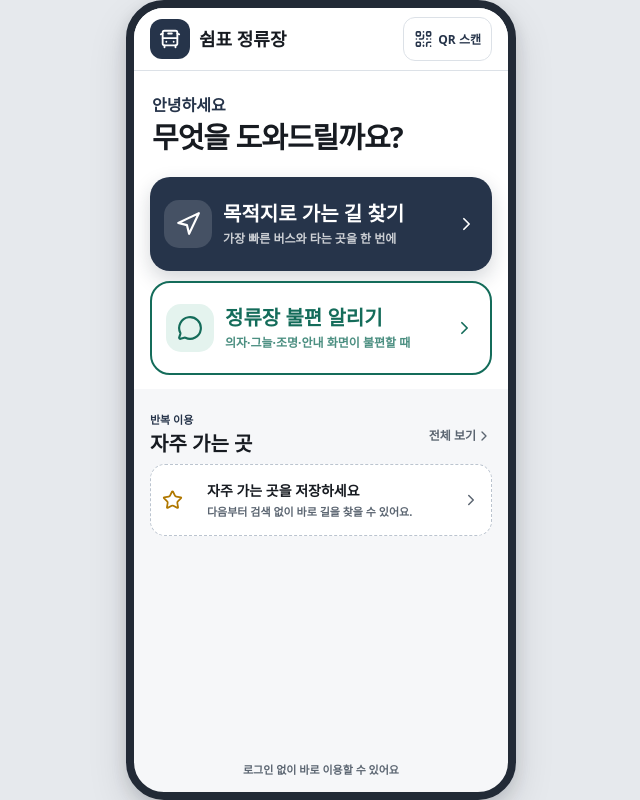
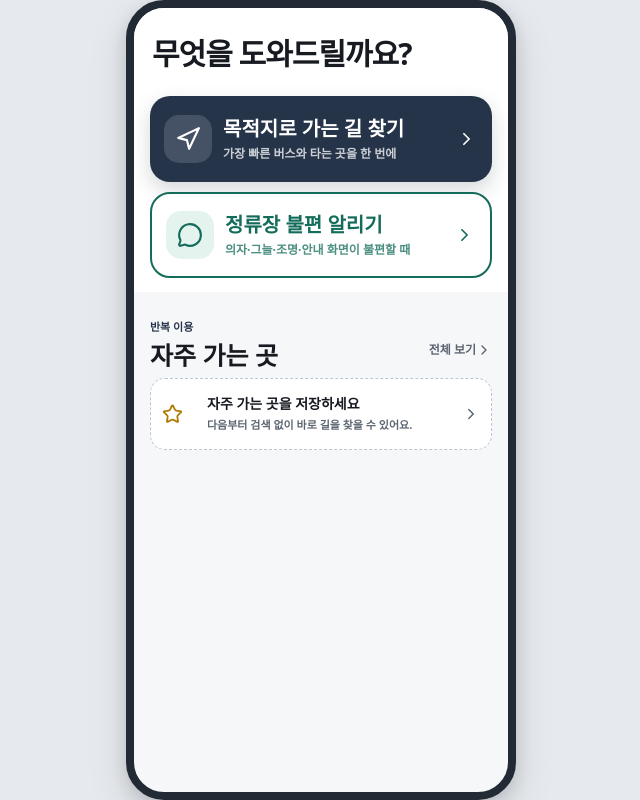
Before and after one commit to less82/Chuncheon_shimpyo, a React (Vite) app in the folder app/: page / in a window 1280 px wide. Shown: the whole page, without its empty margins (319-959 px from the left). Built offline with nearby package versions, Linux system fonts and the light colour scheme.

Commit message:
fix(app): 불필요한 메인 안내 제거와 즐겨찾기 확대

```diff
--- a/app/src/features/citizen/CitizenHome.css
+++ b/app/src/features/citizen/CitizenHome.css
@@ -6,11 +6,10 @@
 .apphome__brand b { font-size: 18px; }
 .apphome__bar > button { display: inline-flex; min-height: 44px; padding: 0 10px; align-items: center; gap: 5px; border: 1px solid var(--border); border-radius: 12px; background: white; color: var(--brand); font-size: 12px; font-weight: 800; }
 .apphome__bar > button svg { width: 19px; }
-.apphome__intro { flex: 0 0 auto; padding: 22px 18px 14px; background: white; }
-.apphome__intro p { margin-bottom: 3px; color: var(--brand); font-size: 16px; font-weight: 800; }
-.apphome__intro h1 { font-size: 29px; letter-spacing: -1px; }
+.apphome__intro { flex: 0 0 auto; padding: 28px 18px 16px; background: white; }
+.apphome__intro h1 { font-size: 30px; letter-spacing: -1px; }
 .apphome__tasks { display: grid; flex: 0 0 auto; gap: 10px; padding: 8px 16px 14px; background: white; }
-.apphome-task { display: grid; grid-template-columns: 48px minmax(0, 1fr) 22px; min-height: 94px; padding: 13px 14px; align-items: center; gap: 11px; border-radius: 20px; text-decoration: none; }
+.apphome-task { display: grid; grid-template-columns: 48px minmax(0, 1fr) 22px; min-height: 86px; padding: 12px 14px; align-items: center; gap: 11px; border-radius: 20px; text-decoration: none; }
 .apphome-task--route { background: var(--brand); color: white; box-shadow: 0 8px 20px rgba(24, 35, 52, .18); }
 .apphome-task--report { border: 2px solid var(--yes); background: white; color: var(--yes); }
 .apphome-task__icon { display: grid; width: 48px; height: 48px; place-items: center; border-radius: 15px; background: rgba(255,255,255,.14); }
@@ -20,29 +19,30 @@
 .apphome-task__copy strong { font-size: 20px; line-height: 1.25; word-break: keep-all; }
 .apphome-task__copy small { margin-top: 5px; color: inherit; font-size: 12px; font-weight: 700; line-height: 1.35; opacity: .76; word-break: keep-all; }
 .apphome-task > svg { width: 21px; }
-.apphome__saved { flex: 0 0 auto; padding: 14px 16px 10px; }
+.apphome__saved { flex: 1 1 auto; min-height: 0; padding: 18px 16px 14px; }
 .apphome__saved > header { display: flex; align-items: end; justify-content: space-between; gap: 10px; }
 .apphome__saved > header span { color: var(--brand); font-size: 11px; font-weight: 800; }
-.apphome__saved h2 { margin-top: 1px; font-size: 20px; }
+.apphome__saved h2 { margin-top: 1px; font-size: 25px; }
 .apphome__saved > header > a { display: inline-flex; min-height: 40px; align-items: center; color: var(--ink-muted); font-size: 12px; font-weight: 800; text-decoration: none; }
 .apphome__saved > header > a svg { width: 16px; }
-.apphome__saved-list { display: grid; grid-template-columns: 1fr 1fr; gap: 8px; margin-top: 8px; }
-.apphome-favorite { display: flex; min-width: 0; min-height: 112px; padding: 10px; flex-direction: column; border: 1px solid var(--border); border-radius: 15px; background: white; color: var(--ink); text-decoration: none; box-shadow: 0 3px 10px rgba(24, 35, 52, .05); }
+.apphome__saved-list { display: grid; grid-template-columns: 1fr; gap: 10px; margin-top: 10px; }
+.apphome-favorite { display: grid; min-width: 0; min-height: 114px; padding: 13px 14px; grid-template-columns: minmax(0, 1fr) auto; grid-template-rows: auto auto auto; align-items: center; gap: 4px 12px; border: 1px solid var(--border); border-radius: 17px; background: white; color: var(--ink); text-decoration: none; box-shadow: 0 4px 12px rgba(24, 35, 52, .06); }
 .apphome-favorite__top { display: flex; min-width: 0; align-items: center; gap: 5px; }
-.apphome-favorite__top svg { width: 15px; flex: 0 0 15px; color: #b07800; fill: #f5c84c; }
-.apphome-favorite__top strong { overflow: hidden; font-size: 14px; text-overflow: ellipsis; white-space: nowrap; }
-.apphome-favorite__arrival { display: flex; min-width: 0; margin-top: 8px; align-items: center; gap: 4px; color: var(--brand); }
+.apphome-favorite__top { grid-column: 1; grid-row: 1; }
+.apphome-favorite__top svg { width: 18px; flex: 0 0 18px; color: #b07800; fill: #f5c84c; }
+.apphome-favorite__top strong { overflow: hidden; font-size: 20px; text-overflow: ellipsis; white-space: nowrap; }
+.apphome-favorite__routes { grid-column: 1; grid-row: 2; overflow: hidden; color: var(--ink-muted); font-size: 13px; font-weight: 700; text-overflow: ellipsis; white-space: nowrap; }
+.apphome-favorite__arrival { display: flex; grid-column: 1; grid-row: 3; min-width: 0; margin-top: 4px; align-items: center; gap: 6px; color: var(--brand); }
 .apphome-favorite__arrival[data-live="true"] { color: var(--yes); }
-.apphome-favorite__arrival svg { width: 15px; flex: 0 0 15px; }
-.apphome-favorite__arrival b { overflow: hidden; font-size: 12px; text-overflow: ellipsis; white-space: nowrap; }
-.apphome-favorite__go { display: flex; margin-top: auto; padding-top: 7px; align-items: center; justify-content: space-between; border-top: 1px solid var(--border); color: var(--brand); font-size: 11px; font-weight: 800; }
-.apphome-favorite__go svg { width: 14px; }
+.apphome-favorite__arrival svg { width: 19px; flex: 0 0 19px; }
+.apphome-favorite__arrival b { overflow: hidden; font-size: 17px; text-overflow: ellipsis; white-space: nowrap; }
+.apphome-favorite__go { display: flex; grid-column: 2; grid-row: 1 / 4; min-height: 48px; padding: 0 10px; align-items: center; gap: 3px; border-left: 1px solid var(--border); color: var(--brand); font-size: 14px; font-weight: 800; white-space: nowrap; }
+.apphome-favorite__go svg { width: 17px; }
 .apphome__saved-empty { display: grid; grid-template-columns: 36px 1fr 18px; min-height: 72px; margin-top: 8px; padding: 9px 11px; align-items: center; gap: 9px; border: 1px dashed var(--border-strong); border-radius: 15px; background: white; color: var(--ink); text-decoration: none; }
 .apphome__saved-empty > svg:first-child { width: 21px; color: #b07800; }
 .apphome__saved-empty > span { display: flex; flex-direction: column; }
 .apphome__saved-empty strong { font-size: 14px; }
 .apphome__saved-empty small { margin-top: 3px; color: var(--ink-muted); font-size: 11px; font-weight: 700; }
 .apphome__saved-empty > svg:last-child { width: 18px; color: var(--ink-muted); }
-.apphome__privacy { margin-top: auto; padding: 8px 16px 14px; color: var(--ink-muted); text-align: center; font-size: 11px; font-weight: 700; }
-@media (max-height: 720px) { .apphome__intro { padding-block: 12px 9px; } .apphome__intro h1 { font-size: 25px; } .apphome__tasks { gap: 8px; padding-bottom: 9px; } .apphome-task { min-height: 78px; } .apphome__saved { padding-top: 9px; } .apphome-favorite { min-height: 93px; } .apphome__privacy { display: none; } }
+@media (max-height: 720px) { .apphome__intro { padding-block: 16px 10px; } .apphome__intro h1 { font-size: 26px; } .apphome__tasks { gap: 8px; padding-bottom: 9px; } .apphome-task { min-height: 72px; } .apphome__saved { padding-top: 10px; } .apphome__saved h2 { font-size: 22px; } .apphome-favorite { min-height: 99px; padding-block: 9px; } .apphome-favorite__top strong { font-size: 18px; } .apphome-favorite__arrival b { font-size: 15px; } }
 @media (min-width: 601px) { .apphome { border: 8px solid #222a36; border-radius: 38px; box-shadow: var(--shadow-float); } }
--- a/app/src/features/citizen/CitizenHome.tsx
+++ b/app/src/features/citizen/CitizenHome.tsx
@@ -1,8 +1,7 @@
 import { useEffect, useState } from "react";
-import { BusFront, ChevronRight, Clock3, MessageCircle, Navigation, QrCode, Star } from "lucide-react";
+import { ChevronRight, Clock3, MessageCircle, Navigation, Star } from "lucide-react";
 import { Link } from "react-router-dom";
 import ImportOnLoad from "../share/ImportOnLoad";
-import QrScanner from "../share/QrScanner";
 import { useStops } from "../../store/useStops";
 import { useFavorites } from "../../store/useFavorites";
 import { getArrival, headwayFallback, type Arrival } from "../../lib/arrivals";
@@ -24,6 +23,7 @@ export function FavoriteStopCard({ stop }: { stop: Stop }) {
   return (
     <Link className="apphome-favorite" to={`/go?dest=${encodeURIComponent(stop.id)}`}>
       <span className="apphome-favorite__top"><Star aria-hidden="true" /><strong>{stop.name}</strong></span>
+      <span className="apphome-favorite__routes">경유 노선 {stop.routes.length > 0 ? stop.routes.slice(0, 4).map((route) => `${route}번`).join(" · ") : "확인 중"}</span>
       <span className="apphome-favorite__arrival" data-live={arrival.live}>
         <Clock3 aria-hidden="true" />
         <b>{firstRoute?.routeNo ? `${firstRoute.routeNo}번 ` : ""}{arrival.text}</b>
@@ -34,7 +34,6 @@ export function FavoriteStopCard({ stop }: { stop: Stop }) {
 }
 
 export default function CitizenHome() {
-  const [scanning, setScanning] = useState(false);
   const stops = useStops((state) => state.stops);
   const favIds = useFavorites((state) => state.ids);
   const favoriteStops = favIds
@@ -44,18 +43,8 @@ export default function CitizenHome() {
   return (
     <main className="apphome">
       <ImportOnLoad />
-      {scanning && <QrScanner onClose={() => setScanning(false)} />}
-
-      <header className="apphome__bar">
-        <Link className="apphome__brand" to="/app" aria-label="쉼표 정류장 홈">
-          <span><BusFront aria-hidden="true" /></span>
-          <b>쉼표 정류장</b>
-        </Link>
-        <button type="button" onClick={() => setScanning(true)}><QrCode aria-hidden="true" />QR 스캔</button>
-      </header>
 
       <section className="apphome__intro">
-        <p>안녕하세요</p>
         <h1>무엇을 도와드릴까요?</h1>
       </section>
 
@@ -92,7 +81,6 @@ export default function CitizenHome() {
         )}
       </section>
 
-      <p className="apphome__privacy">로그인 없이 바로 이용할 수 있어요</p>
     </main>
   );
 }
```
Also changed, not shown: 1 other file (tests, documents, lock files or other folders).
